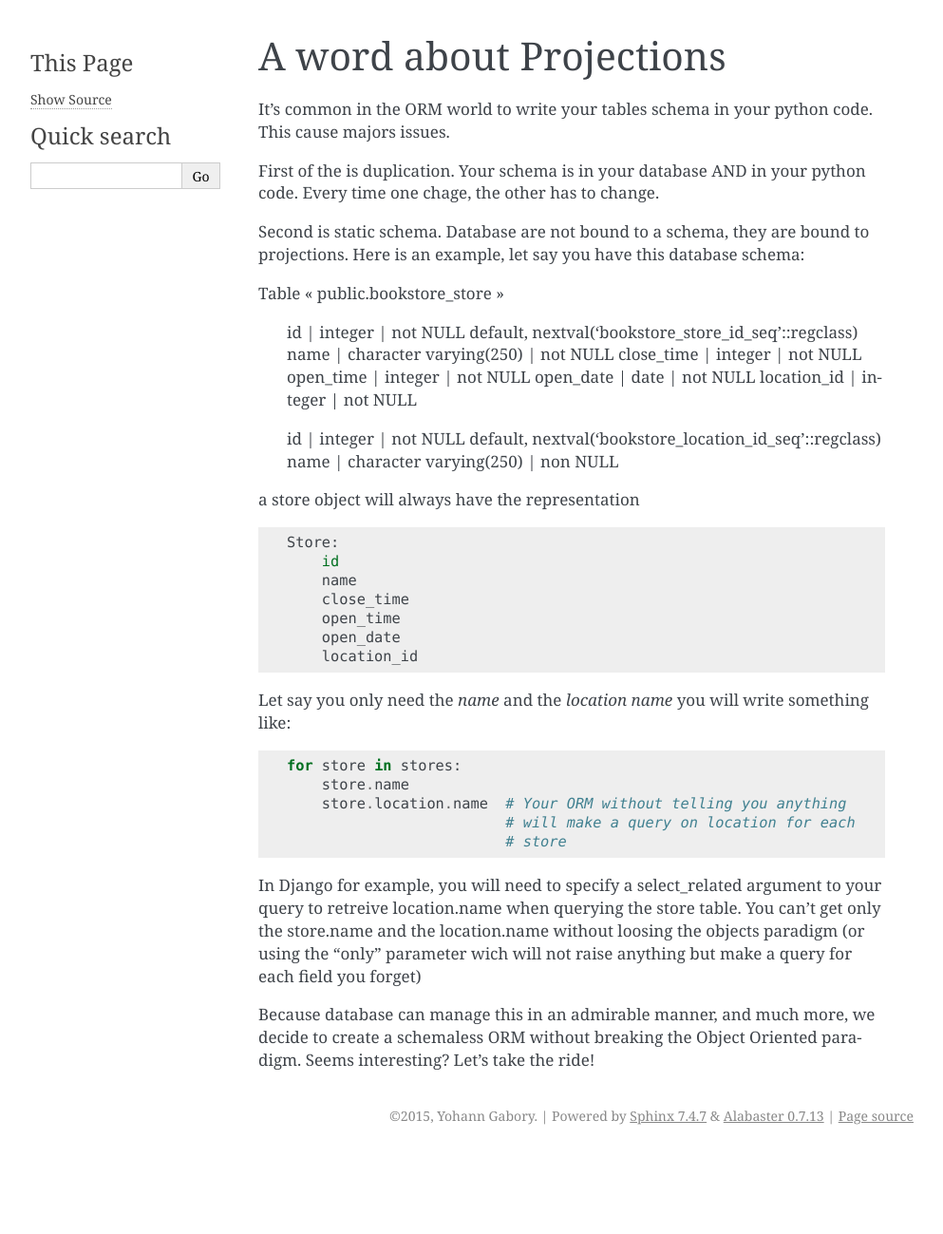
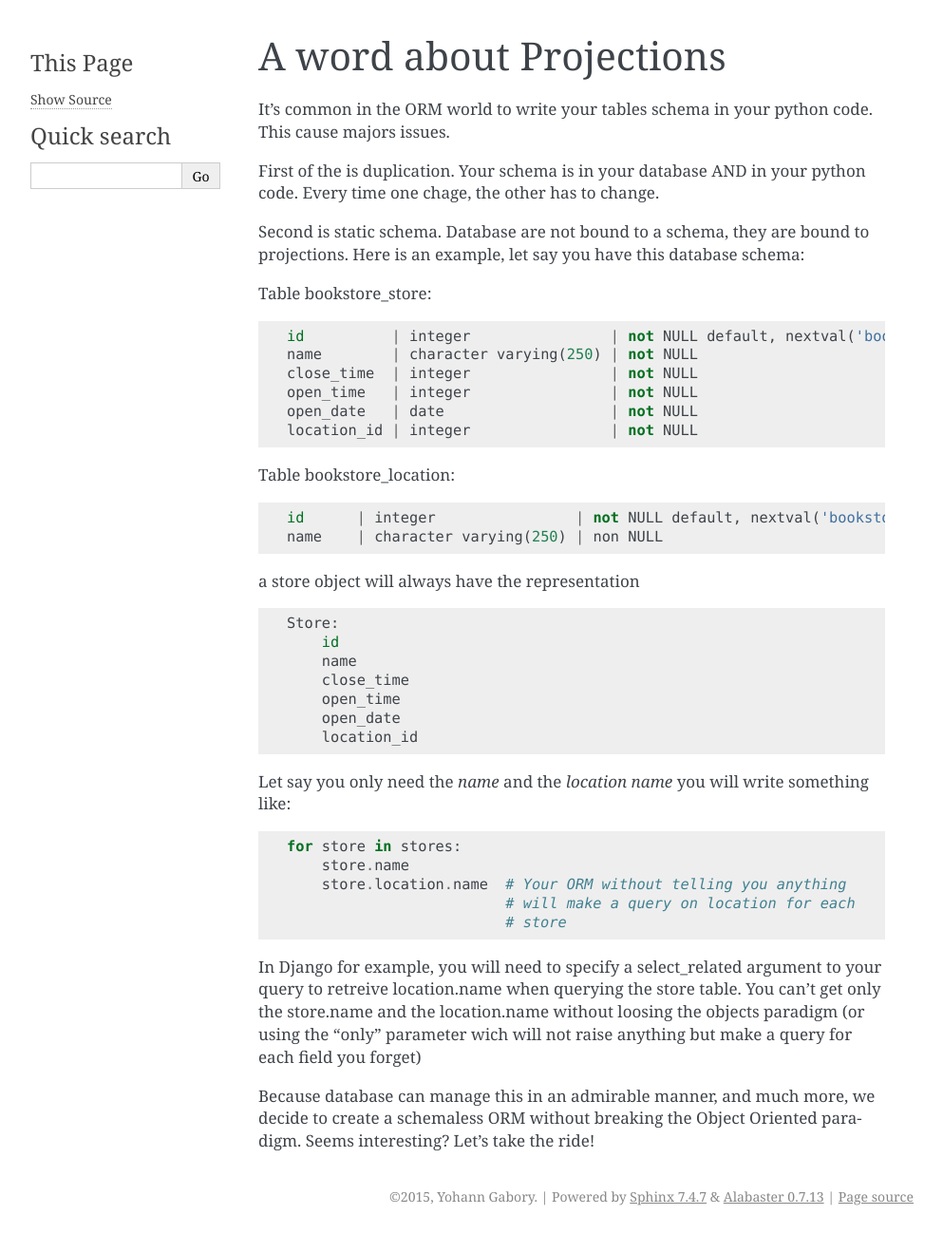
Before and after one commit to boblefrag/drunken_boat, a Sphinx documentation site: the page built from docs/source/orm.rst, in a window 1280 px wide. Shown: the whole page at 95% size, without its empty margins (148-1141 px from the left). Built offline with Sphinx 7.4.7, drawn with Linux system fonts in a browser that asks for light colours; formulas are drawn with MathJax 3; pages that are not in the unit, such as notebooks, are missing from menus; before the commit the page ends 1214 px from its top, so only the background shows below that.

Commit message:
reformat doc

```diff
--- a/docs/source/orm.rst
+++ b/docs/source/orm.rst
@@ -11,18 +11,19 @@ Second is static schema. Database are not bound to a schema, they are
 bound to projections. Here is an example, let say you have this
 database schema:
 
-Table « public.bookstore_store »
+Table bookstore_store::
 
- id          | integer                | not NULL default, nextval('bookstore_store_id_seq'::regclass)
- name        | character varying(250) | not NULL
- close_time  | integer                | not NULL
- open_time   | integer                | not NULL
- open_date   | date                   | not NULL
- location_id | integer                | not NULL
+  id          | integer                | not NULL default, nextval('bookstore_store_id_seq'::regclass)
+  name        | character varying(250) | not NULL
+  close_time  | integer                | not NULL
+  open_time   | integer                | not NULL
+  open_date   | date                   | not NULL
+  location_id | integer                | not NULL
 
+Table bookstore_location::
 
- id      | integer                | not NULL default, nextval('bookstore_location_id_seq'::regclass)
- name    | character varying(250) | non NULL
+  id      | integer                | not NULL default, nextval('bookstore_location_id_seq'::regclass)
+  name    | character varying(250) | non NULL
 
 
 a store object will always have the representation ::
```
